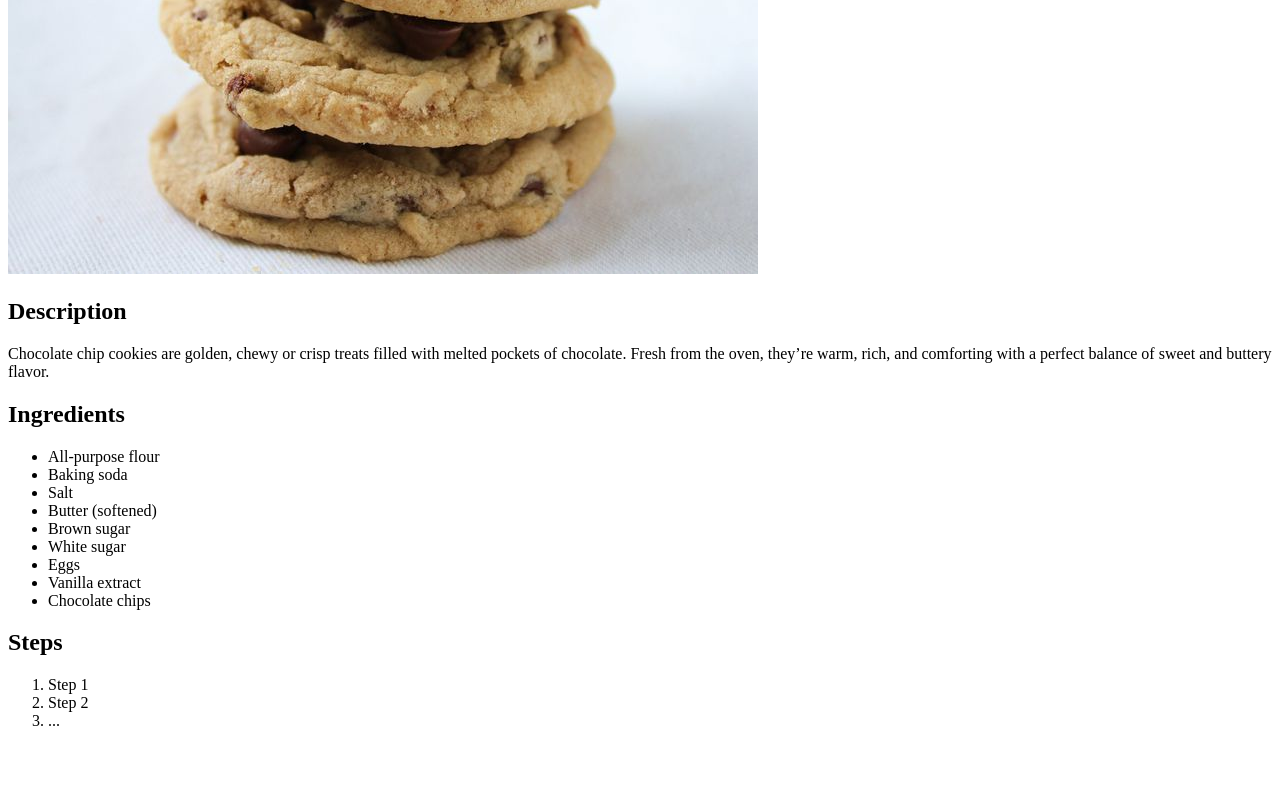
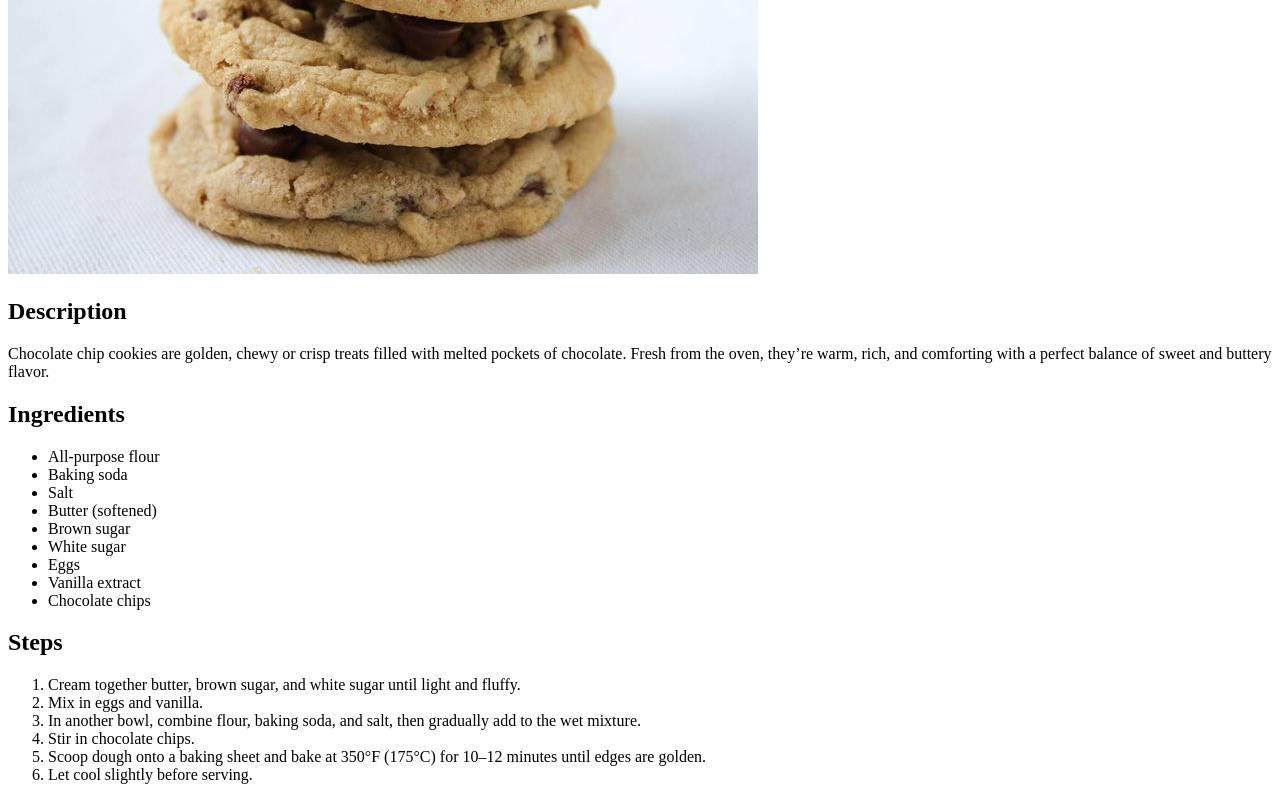
Before and after one commit to engineeredtoimperfection/odin-recipes, a plain HTML site: page recipes/choco-chip-cookies.html in a window 1280 px wide. Shown: the part 395-1195 px from the top of the page. Before the commit the page ends 1141 px from the top, so only its background shows below. Drawn offline with Linux system fonts and the light colour scheme.

Commit message:
Add steps for making choco chip cookies

```diff
--- a/recipes/choco-chip-cookies.html
+++ b/recipes/choco-chip-cookies.html
@@ -36,9 +36,12 @@
         <h2>Steps</h2>
 
         <ol>
-            <li>Step 1</li>
-            <li>Step 2</li>
-            <li>...</li>
+            <li>Cream together butter, brown sugar, and white sugar until light and fluffy.</li>
+            <li>Mix in eggs and vanilla.</li>
+            <li>In another bowl, combine flour, baking soda, and salt, then gradually add to the wet mixture.</li>
+            <li>Stir in chocolate chips.</li>
+            <li>Scoop dough onto a baking sheet and bake at 350°F (175°C) for 10–12 minutes until edges are golden.</li>
+            <li>Let cool slightly before serving.</li>
         </ol>
 
     </body>
```
